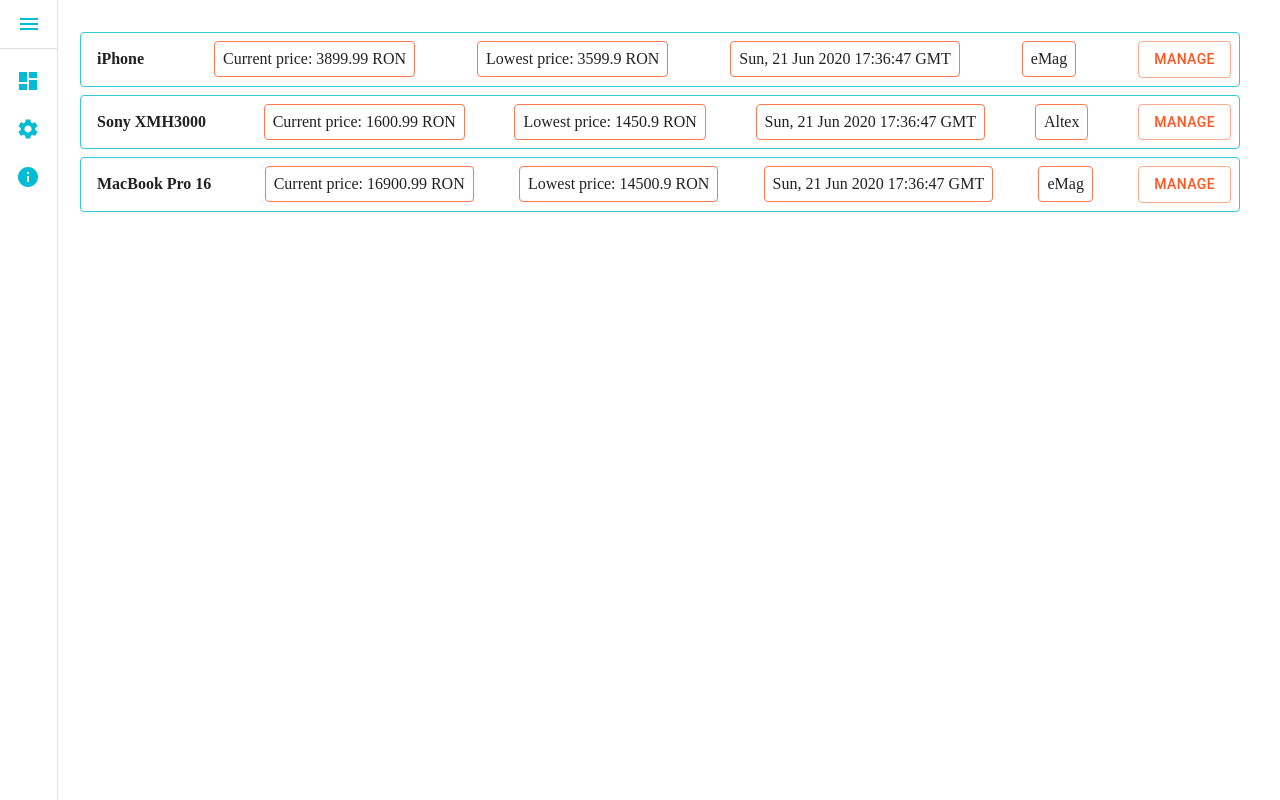
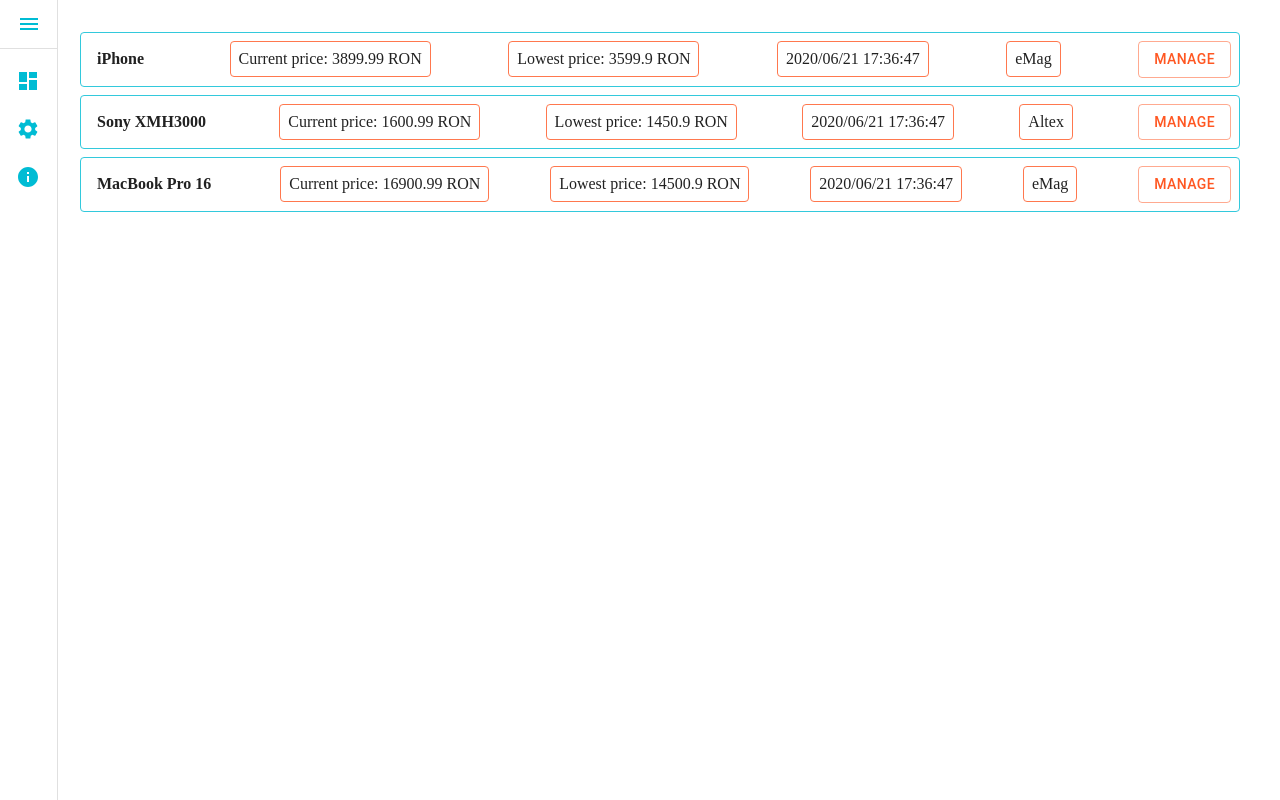
Before and after one commit to Burbon13/PriceAnalyzer2, a React (Create React App) app: page / in a window 1280 px wide. Built offline with nearby package versions, Linux system fonts and the light colour scheme.

Commit message:
Date print fix

```diff
--- a/src/components/ProductListItem/ProductListItem.js
+++ b/src/components/ProductListItem/ProductListItem.js
@@ -2,6 +2,7 @@
 import useStyles from "./styles";
 import Paper from '@material-ui/core/Paper';
 import Button from "@material-ui/core/Button";
+import prettyDateString from '../../lib/utils'
 
 const ProductListItem = ({product}) => {
     const classes = useStyles();
@@ -20,7 +21,7 @@
                 Lowest price: {product.lowestPrice} {product.currency}
             </Paper>
             <Paper variant={"outlined"} className={classes.item}>
-                {product.lastUpdateDate}
+                {prettyDateString(product.lastUpdateDate)}
             </Paper>
             <Paper variant={"outlined"} className={classes.item}>
                 {product.store}
--- /dev/null
+++ b/src/lib/utils/date-utils.js
@@ -0,0 +1,10 @@
+const zeroPad = (num, places) => String(num).padStart(places, '0');
+
+export const prettyDateString = (date) => {
+    return date.getFullYear()
+        + "/" + zeroPad(date.getMonth() + 1, 2)
+        + "/" + zeroPad(date.getDate(), 2)
+        + " " + zeroPad(date.getHours(), 2)
+        + ":" + zeroPad(date.getMinutes(), 2)
+        + ":" + zeroPad(date.getSeconds(), 2);
+};
--- /dev/null
+++ b/src/lib/utils/index.js
@@ -0,0 +1,3 @@
+import {prettyDateString} from './date-utils';
+
+export default prettyDateString;
--- a/src/pages/Dashboard/Dashboard.js
+++ b/src/pages/Dashboard/Dashboard.js
@@ -9,7 +9,7 @@
         lowestPrice: 3599.90,
         currency: 'RON',
         store: 'eMag',
-        lastUpdateDate: new Date().toUTCString()
+        lastUpdateDate: new Date()
     },
     {
         name: 'Sony XMH3000',
@@ -17,7 +17,7 @@
         lowestPrice: 1450.90,
         currency: 'RON',
         store: 'Altex',
-        lastUpdateDate: new Date().toUTCString()
+        lastUpdateDate: new Date()
     },
     {
         name: 'MacBook Pro 16',
@@ -25,7 +25,7 @@
         lowestPrice: 14500.90,
         currency: 'RON',
         store: 'eMag',
-        lastUpdateDate: new Date().toUTCString()
+        lastUpdateDate: new Date()
     }
 ]
 
```
